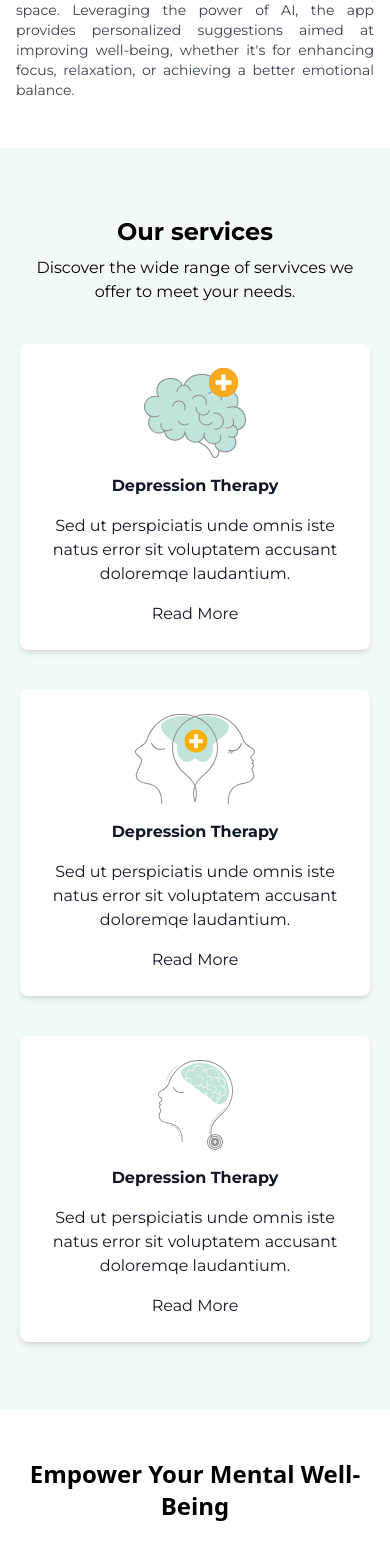
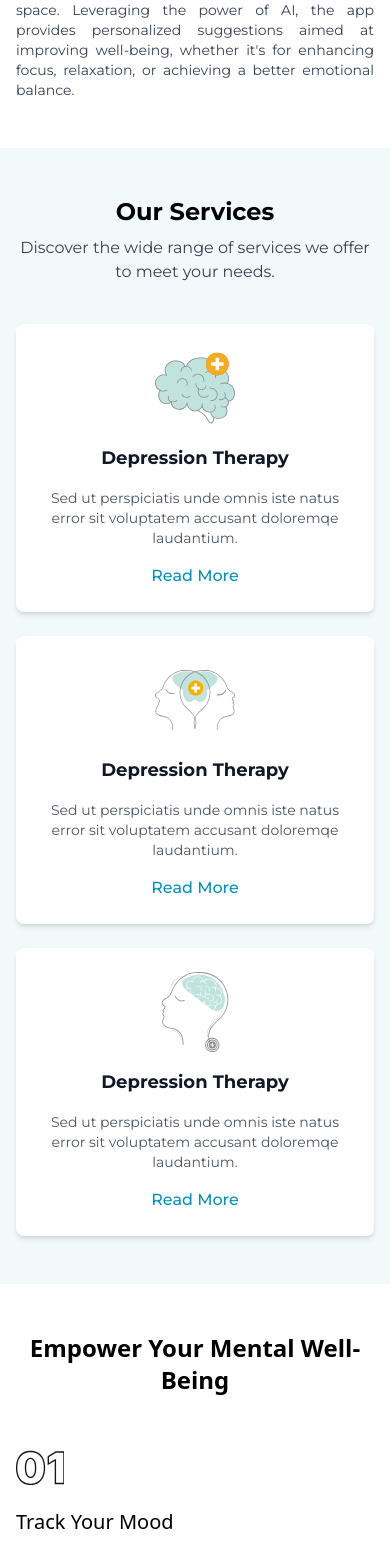
Before and after one commit to HanifaTavassoli/Mood-Tracker, a React (Vite) app: page / in a window 390 px wide. Shown: the part 1245-2791 px from the top of the page. Built offline with nearby package versions, Linux system fonts and the light colour scheme.

Commit message:
make services section full responsive

```diff
--- a/src/components/Services.jsx
+++ b/src/components/Services.jsx
@@ -5,44 +5,39 @@ import headDouble from "../assets/images/services/head_double.svg";
 function Services() {
   return (
     <div className="bg-blue-light py-12 font-montserrat" id="services">
-      <div className="p-5 custom-container">
-        <h2 className="font-bold text-2xl mb-2">Our services</h2>
-        <p className="mb-10">
-          Discover the wide range of servivces we offer to meet your needs.
+      <div className="px-4 md:px-6 lg:px-12 max-w-7xl mx-auto">
+        <h2 className="font-bold text-2xl sm:text-3xl mb-2 text-center lg:text-left">Our Services</h2>
+        <p className="mb-10 text-center lg:text-left text-gray-700">
+          Discover the wide range of services we offer to meet your needs.
         </p>
-        <div className="grid grid-cols-1 md:grid-cols-3 gap-10">
-          <div className="bg-white text-gray-900 p-6 rounded-lg shadow-md flex flex-col items-center space-y-4">
-            <img src={brain} alt="brain img" />
-            <h3 className="font-bold">Depression Therapy</h3>
-            <p>
-              Sed ut perspiciatis unde omnis iste natus error sit voluptatem
-              accusant doloremqe laudantium.
+
+        <div className="grid grid-cols-1 sm:grid-cols-2 lg:grid-cols-3 gap-6 sm:gap-8">
+
+          <div className="bg-white text-gray-900 p-6 rounded-lg shadow-md flex flex-col items-center space-y-4 hover:shadow-lg transition-shadow duration-300">
+            <img src={brain} alt="brain img" className="w-20 h-20 sm:w-24 sm:h-24" />
+            <h3 className="font-bold text-lg sm:text-xl text-center">Depression Therapy</h3>
+            <p className="text-sm sm:text-base text-center text-gray-600">
+              Sed ut perspiciatis unde omnis iste natus error sit voluptatem accusant doloremqe laudantium.
             </p>
-            <a href="#" className="">
-              Read More
-            </a>
+            <a href="#" className="text-cyan-600 hover:underline font-medium">Read More</a>
           </div>
-          <div className="bg-white text-gray-900 p-6 rounded-lg shadow-md flex flex-col items-center space-y-4">
-            <img src={headDouble} alt="brain img" />
-            <h3 className="font-bold">Depression Therapy</h3>
-            <p>
-              Sed ut perspiciatis unde omnis iste natus error sit voluptatem
-              accusant doloremqe laudantium.
+
+          <div className="bg-white text-gray-900 p-6 rounded-lg shadow-md flex flex-col items-center space-y-4 hover:shadow-lg transition-shadow duration-300">
+            <img src={headDouble} alt="brain img" className="w-20 h-20 sm:w-24 sm:h-24" />
+            <h3 className="font-bold text-lg sm:text-xl text-center">Depression Therapy</h3>
+            <p className="text-sm sm:text-base text-center text-gray-600">
+              Sed ut perspiciatis unde omnis iste natus error sit voluptatem accusant doloremqe laudantium.
             </p>
-            <a href="#" className="">
-              Read More
-            </a>
+            <a href="#" className="text-cyan-600 hover:underline font-medium">Read More</a>
           </div>
-          <div className="bg-white text-gray-900 p-6 rounded-lg shadow-md flex flex-col items-center space-y-4">
-            <img src={head} alt="brain img" />
-            <h3 className="font-bold">Depression Therapy</h3>
-            <p>
-              Sed ut perspiciatis unde omnis iste natus error sit voluptatem
-              accusant doloremqe laudantium.
+
+          <div className="bg-white text-gray-900 p-6 rounded-lg shadow-md flex flex-col items-center space-y-4 hover:shadow-lg transition-shadow duration-300">
+            <img src={head} alt="brain img" className="w-20 h-20 sm:w-24 sm:h-24" />
+            <h3 className="font-bold text-lg sm:text-xl text-center">Depression Therapy</h3>
+            <p className="text-sm sm:text-base text-center text-gray-600">
+              Sed ut perspiciatis unde omnis iste natus error sit voluptatem accusant doloremqe laudantium.
             </p>
-            <a href="#" className="">
-              Read More
-            </a>
+            <a href="#" className="text-cyan-600 hover:underline font-medium">Read More</a>
           </div>
         </div>
       </div>
```
